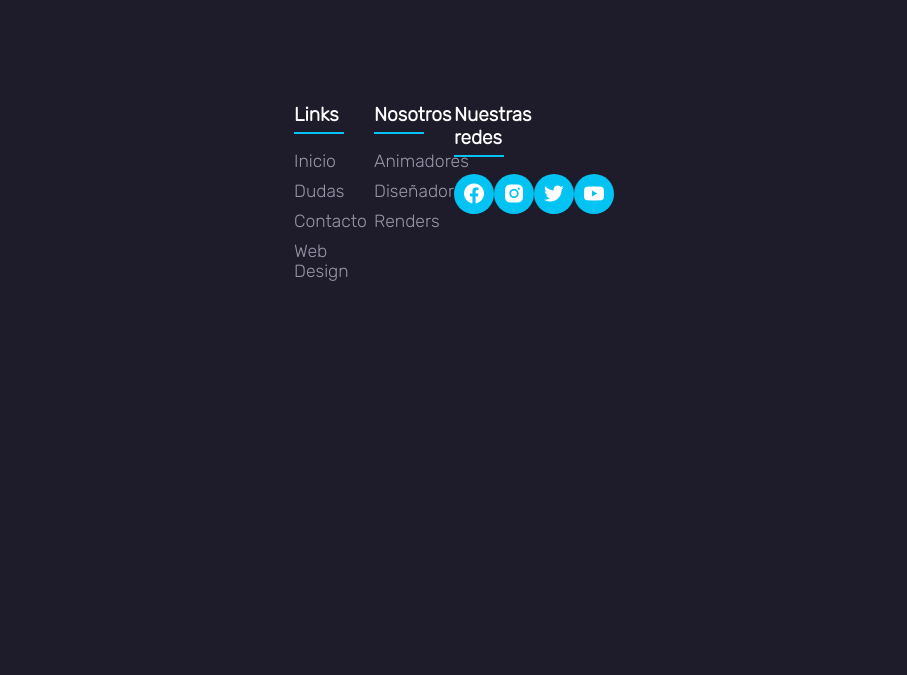
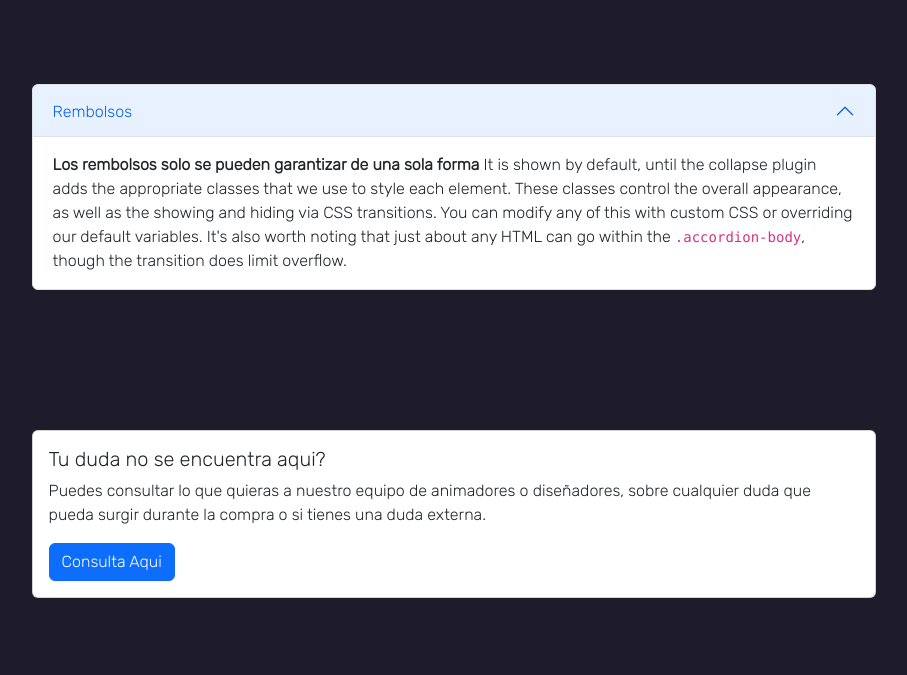
Before and after one commit to LeonardoMuniagurria/1PreEntrega-Leonardo-Muniagurria, a plain HTML site: page preguntas-frecuentes.html in a window 1280 px wide. Shown: the part 1785-2460 px from the top of the page, without its empty margins (186-1093 px from the left). Before the commit the page ends 2236 px from the top, so only its background shows below. Drawn offline with nearby package versions, Linux system fonts and the light colour scheme.

Commit message:
Boostrap

```diff
--- a/CSS/estilos.css
+++ b/CSS/estilos.css
@@ -44,6 +44,12 @@ header{
     padding: 30px 170px;
 
 }
+main{
+    background-color: var(--bg-color);
+}
+
+
+
 .logo{
     color:var(--main-color);
     font-weight: 600;
@@ -407,6 +413,7 @@ section{
 
 footer{
     padding: 70px 25%;
+    background-color: var(--bg-color);
 }
 
 .main{
--- a/preguntas-frecuentes.html
+++ b/preguntas-frecuentes.html
@@ -11,6 +11,8 @@
     <link rel="stylesheet"
     href="https://unpkg.com/boxicons@latest/css/boxicons.min.css">
     <link rel="stylesheet" href="https://cdnjs.cloudflare.com/ajax/libs/animate.css/4.1.1/animate.min.css"/>
+    <link href="https://cdn.jsdelivr.net/npm/bootstrap@5.2.0-beta1/dist/css/bootstrap.min.css" rel="stylesheet" integrity="sha384-0evHe/X+R7YkIZDRvuzKMRqM+OrBnVFBL6DOitfPri4tjfHxaWutUpFmBp4vmVor" crossorigin="anonymous">
+
 
 
 
@@ -58,9 +60,35 @@
             <p class="wow animate__animated animate__flipInX">Contamos con valoracion de 4.9 en nuestro sitio web, las entregas son en tiempo y forma y nuestros clientes son de prueba de eso.
                 Ademas somos lideres en el Mercado de la Animacion de minecraft y ganamos distintos premios a lo largo de los años en 2016, 2018, 2019 y 2021</p>
         </div>
+
+
         <div class="part-img2">
             <img src="./Images/Sin título.png" alt="" class="wow animate__animated animate__zoomIn">
         </div>
+    </section>
+
+    <section>
+        <div class="accordion" id="accordionExample">
+            <div class="accordion-item">
+              <h2 class="accordion-header" id="headingOne">
+                <button class="accordion-button" type="button" data-bs-toggle="collapse" data-bs-target="#collapseOne" aria-expanded="true" aria-controls="collapseOne">
+                  Rembolsos
+                </button>
+              </h2>
+              <div id="collapseOne" class="accordion-collapse collapse show" aria-labelledby="headingOne" data-bs-parent="#accordionExample">
+                <div class="accordion-body">
+                  <strong>Los rembolsos solo se pueden garantizar de una sola forma</strong> It is shown by default, until the collapse plugin adds the appropriate classes that we use to style each element. These classes control the overall appearance, as well as the showing and hiding via CSS transitions. You can modify any of this with custom CSS or overriding our default variables. It's also worth noting that just about any HTML can go within the <code>.accordion-body</code>, though the transition does limit overflow.
+                </div>
+    </section>
+
+    <section>
+        <div class="card">
+            <div class="card-body">
+              <h5 class="card-title">Tu duda no se encuentra aqui?</h5>
+              <p class="card-text">Puedes consultar lo que quieras a nuestro equipo de animadores o diseñadores, sobre cualquier duda que pueda surgir durante la compra o si tienes una duda externa.</p>
+              <a href="contacto.html" class="btn btn-primary">Consulta Aqui</a>
+            </div>
+          </div>
     </section>
     </main>
 
```
Also changed, not shown: contacto.html (+2 -0 lines), index.html (+33 -0 lines).
